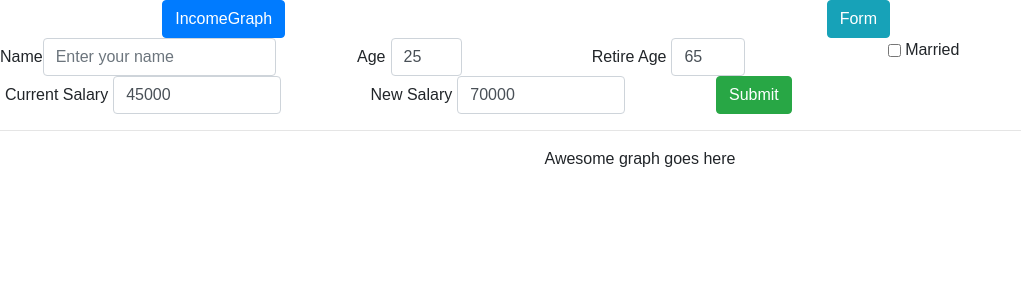
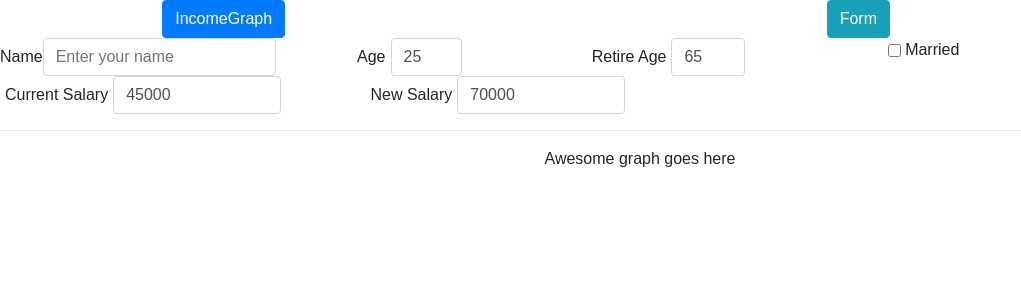
Before and after one commit to tgreenhalgh/incomeGraph, a React (Create React App) app: page /form in a window 1280 px wide. Shown: the top 300 px of the page, without its empty margins (0-1021 px from the left). Built offline with nearby package versions, Linux system fonts and the light colour scheme.

Commit message:
removes submit button

```diff
--- a/src/components/InputForm.js
+++ b/src/components/InputForm.js
@@ -1,6 +1,6 @@
 import React from 'react';
 /* prettier-ignore */
-import { Button, Form, FormGroup, Label, Input } from 'reactstrap';
+import { Form, FormGroup, Label, Input } from 'reactstrap';
 import Graph from './Graph';
 
 class InputForm extends React.Component {
@@ -70,11 +70,6 @@ class InputForm extends React.Component {
     let curTaxRate = this.calculateTaxRate(this.state.curIncome);
     let newTaxRate = this.calculateTaxRate(this.state.newIncome);
     this.setState({ curTaxRate, newTaxRate });
-  };
-
-  handleFormSubmit = e => {
-    e.preventDefault();
-    this.props.handleUserUpdate(this.state);
   };
 
   render() {
@@ -156,9 +151,6 @@ class InputForm extends React.Component {
                 />
               </FormGroup>
             </div>
-            <Button color="success" onClick={this.handleFormSubmit}>
-              Submit
-            </Button>
           </div>
         </Form>
         <hr />
```
